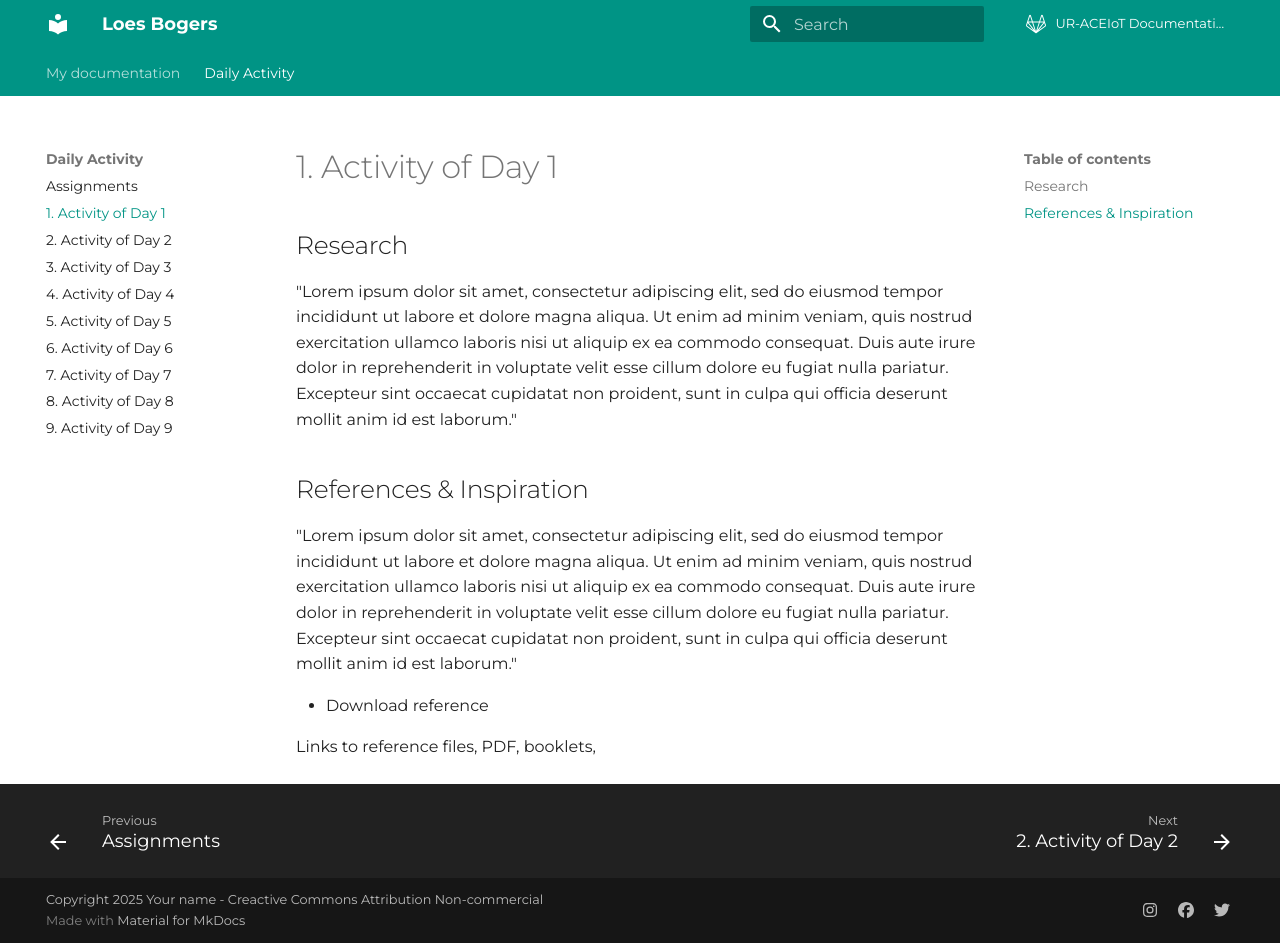
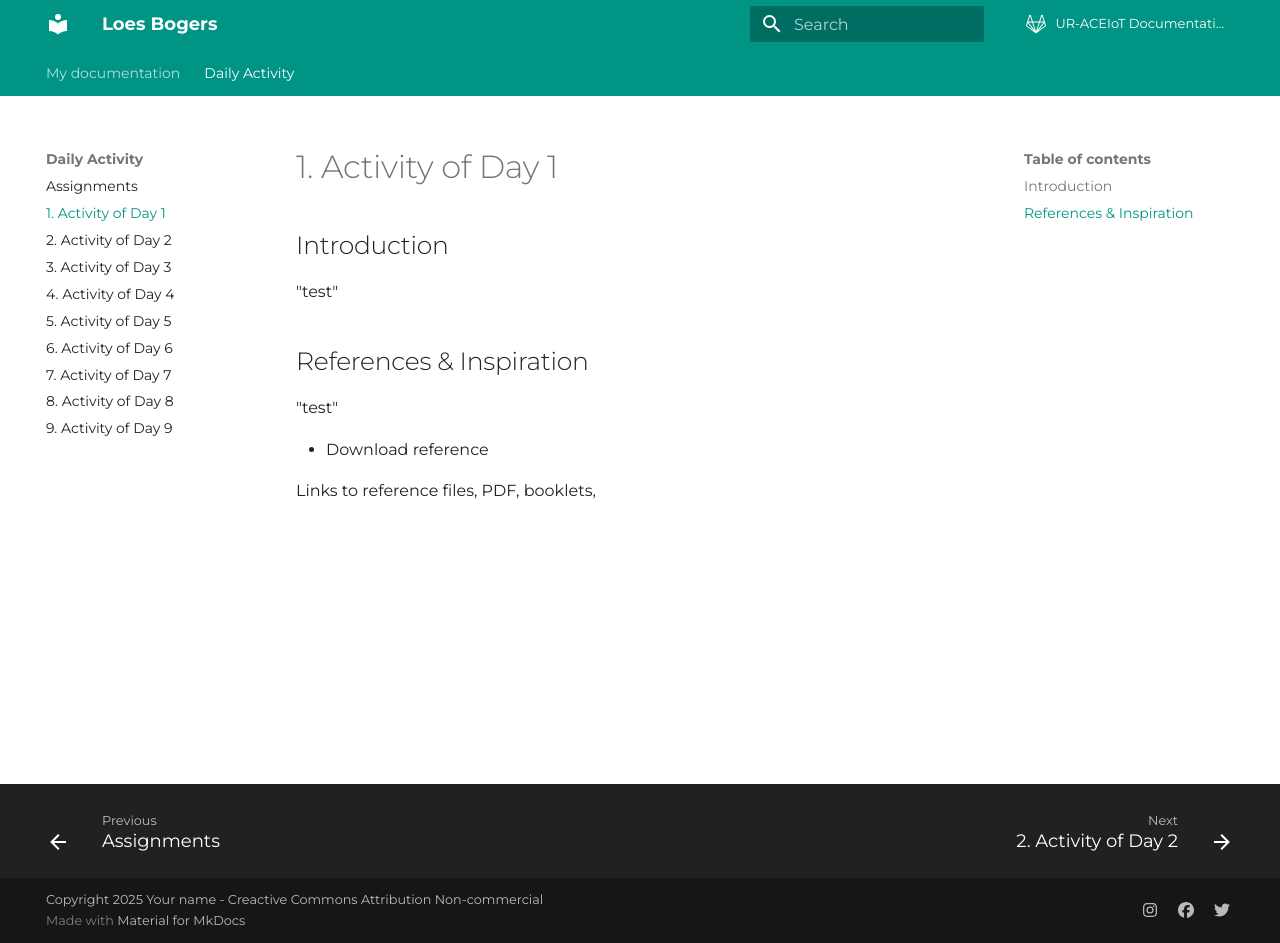
Before and after one commit to mugabiyimana/fablab12, an MkDocs documentation site: the page built from docs/Daily-Activity/day_1.md, in a window 1280 px wide and 943 px high. Built offline with MkDocs 1.6.1 and Material for MkDocs 9.7.7, drawn with Linux system fonts in a browser that asks for light colours.

Commit message:
test 1
test 1

```diff
--- a/docs/Daily-Activity/day_1.md
+++ b/docs/Daily-Activity/day_1.md
@@ -1,12 +1,12 @@
 # 1. Activity of Day 1
 
-## Research
+## Introduction
 
-"Lorem ipsum dolor sit amet, consectetur adipiscing elit, sed do eiusmod tempor incididunt ut labore et dolore magna aliqua. Ut enim ad minim veniam, quis nostrud exercitation ullamco laboris nisi ut aliquip ex ea commodo consequat. Duis aute irure dolor in reprehenderit in voluptate velit esse cillum dolore eu fugiat nulla pariatur. Excepteur sint occaecat cupidatat non proident, sunt in culpa qui officia deserunt mollit anim id est laborum."
+"test"
 
 ## References & Inspiration
 
-"Lorem ipsum dolor sit amet, consectetur adipiscing elit, sed do eiusmod tempor incididunt ut labore et dolore magna aliqua. Ut enim ad minim veniam, quis nostrud exercitation ullamco laboris nisi ut aliquip ex ea commodo consequat. Duis aute irure dolor in reprehenderit in voluptate velit esse cillum dolore eu fugiat nulla pariatur. Excepteur sint occaecat cupidatat non proident, sunt in culpa qui officia deserunt mollit anim id est laborum."
+"test"
 
 
 * Download reference
```
Also changed, not shown: docs/index.md (+0 -1 lines).
